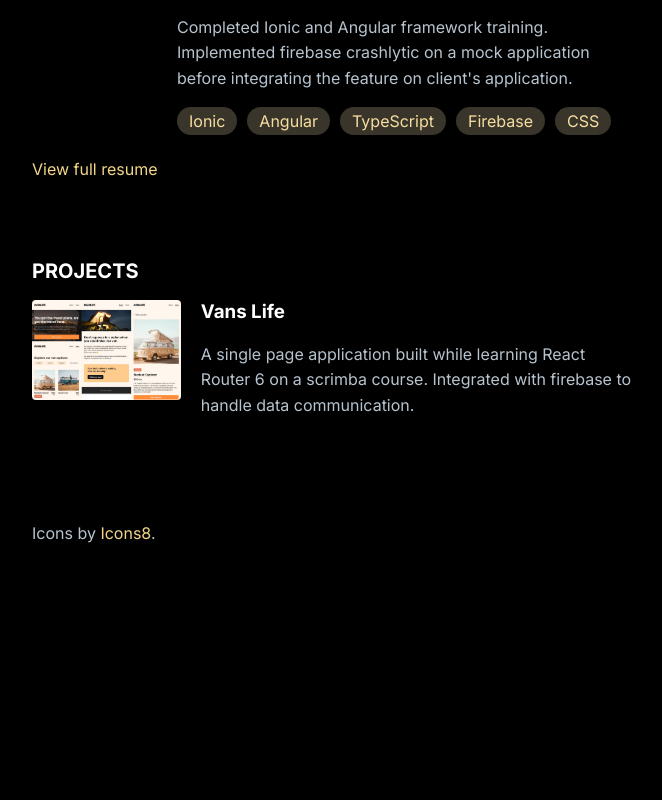
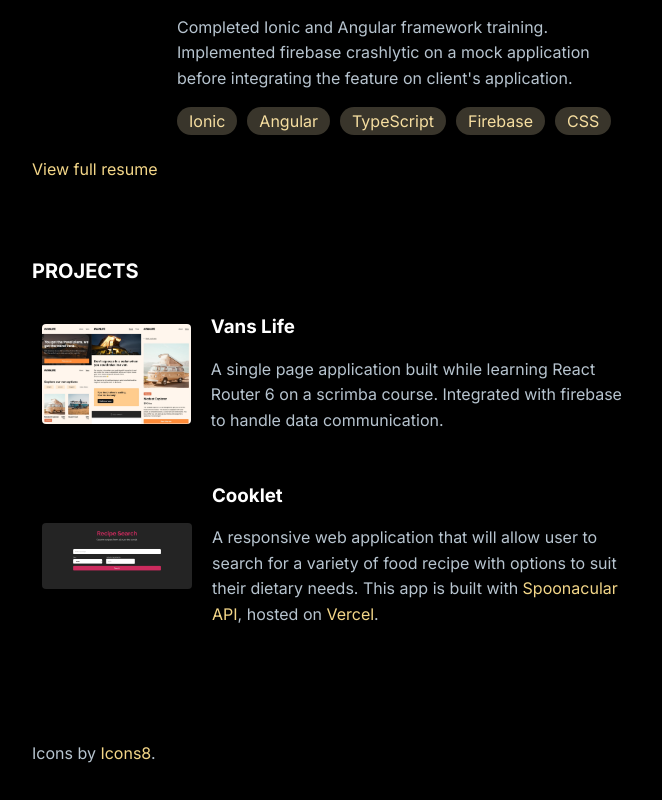
Before and after one commit to Chai4523/portfolio, a React (Vite) app: page / in a window 1280 px wide. Shown: the part 834-1634 px from the top of the page, without its empty margins (552-1214 px from the left). Built offline with nearby package versions, Linux system fonts and the light colour scheme.

Commit message:
added new cooklet project under featured project

```diff
--- a/src/components/Projects.jsx
+++ b/src/components/Projects.jsx
@@ -1,4 +1,5 @@
 import vansLife from "../assets/vans_life.jpg";
+import cooklet from "../assets/cooklet.png";
 
 export default function Projects() {
   return (
@@ -19,6 +20,45 @@ export default function Projects() {
           </p>
         </div>
       </div>
+      <a
+        href="https://cooklet.vercel.app/"
+        target="_blank"
+        rel="noopener noreferrer"
+        className="card-link"
+      >
+        <div className="img-container">
+          <img
+            src={cooklet}
+            alt="Snapshot of Cooklet application"
+            className="card-img"
+          />
+          <div className="card-info">
+            <h3>Cooklet</h3>
+            <p className="mg-0">
+              A responsive web application that will allow user to search for a
+              variety of food recipe with options to suit their dietary needs.
+              This app is built with
+              <a
+                href="https://spoonacular.com/food-api"
+                target="_blank"
+                rel="noopener noreferrer"
+              >
+                {" "}
+                Spoonacular API
+              </a>
+              , hosted on{" "}
+              <a
+                href="https://vercel.com/"
+                target="_blank"
+                rel="noopener noreferrer"
+              >
+                Vercel
+              </a>
+              .
+            </p>
+          </div>
+        </div>
+      </a>
     </div>
   );
 }
--- a/src/index.css
+++ b/src/index.css
@@ -144,13 +144,18 @@ a {
 
 .img-container {
   display: flex;
-  margin-bottom: 24px;
+  margin-bottom: 40px;
 }
 
 .card h3,
 .img-container h3 {
   color: white;
   margin-top: 0;
+}
+
+.card-link {
+  text-decoration: none;
+  color: inherit;
 }
 
 .card-date {
@@ -161,10 +166,11 @@ a {
 }
 
 .card-img {
+  align-self: center;
   max-width: 150px;
   max-height: 100px;
   border-radius: 4px;
-  margin: 0 20px auto 0;
+  margin-right: 20px;
 }
 
 .card-info {
@@ -211,6 +217,16 @@ a {
 
   .linked-icon:hover {
     opacity: 1;
+  }
+
+  .img-container {
+    margin-bottom: 20px;
+    padding: 15px 10px;
+  }
+
+  .img-container:hover {
+    background-color: #282828;
+    border-radius: 5px;
   }
 }
 
@@ -261,7 +277,6 @@ a {
 
     .img-container {
       flex-direction: column-reverse;
-      margin: 0;
     }
 
     .img-container > .card-img {
```
Also changed, not shown: src/assets/cooklet.png (added).
